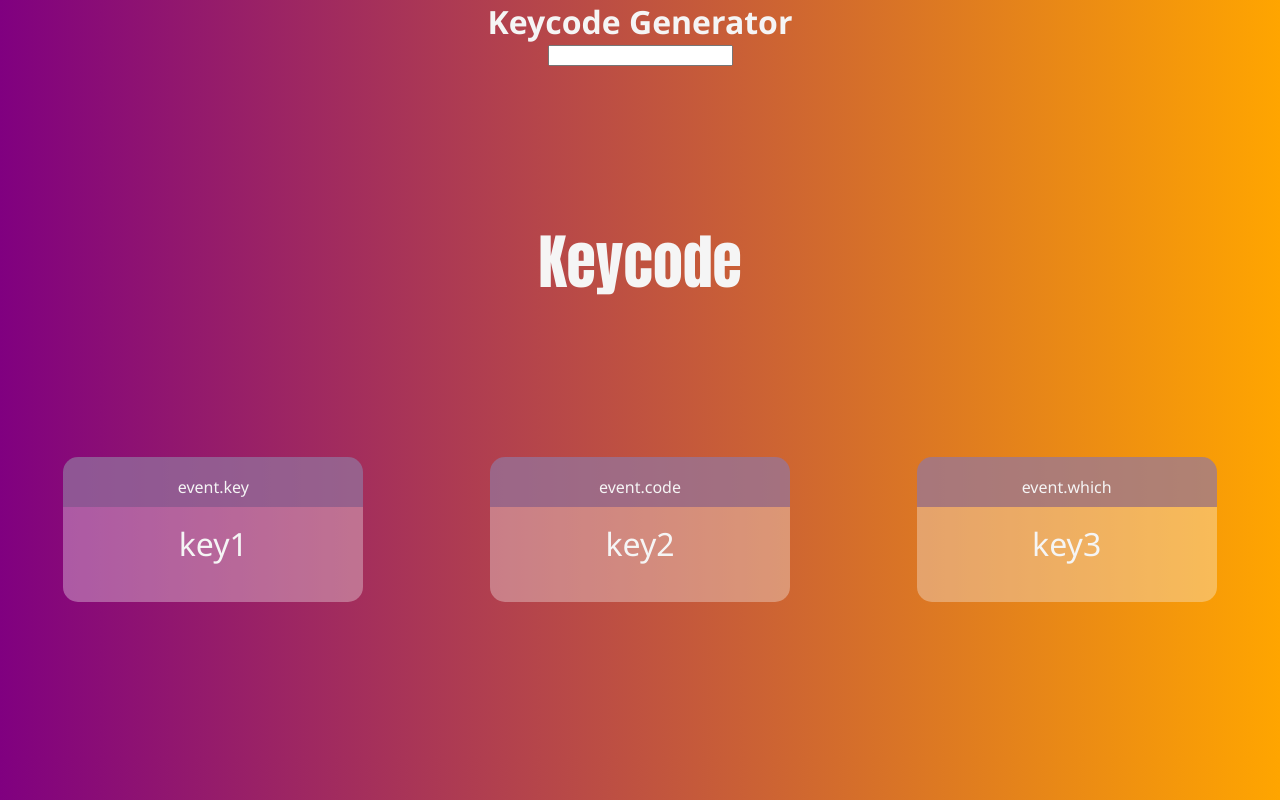
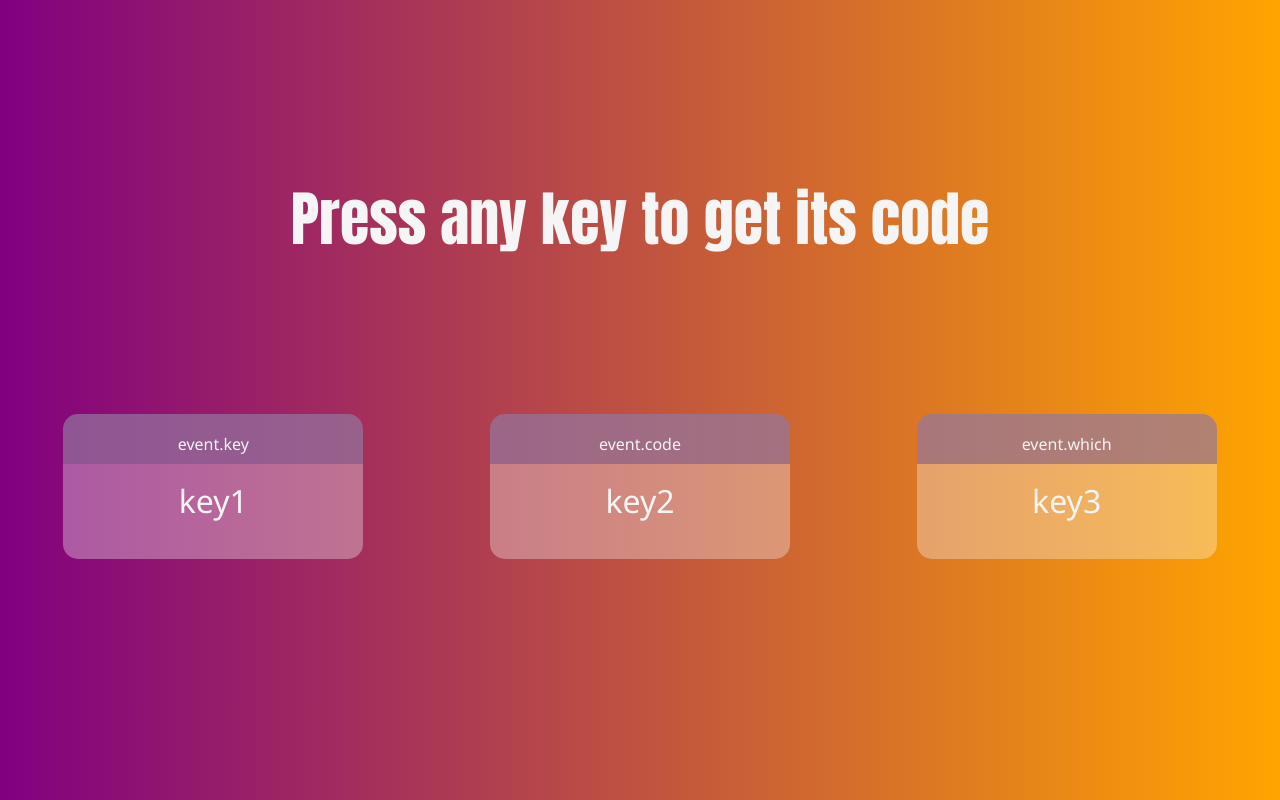
Before and after one commit to ajm1808/jsdompractice, a plain HTML site: page mc-5-1-js-dom-starterfiles/keycodechallenge/index.html in a window 1280 px wide. Drawn offline with Linux system fonts and the light colour scheme.

Commit message:
amended keycode

```diff
--- a/mc-5-1-js-dom-starterfiles/keycodechallenge/app.js
+++ b/mc-5-1-js-dom-starterfiles/keycodechallenge/app.js
@@ -4,6 +4,8 @@
 const key2 = document.getElementById("key2");
 const key3 = document.getElementById("key3");
 const input = document.getElementById("keycode");
+
+document.querySelector(".wrap").style.  visibility="hidden";
 
 // const wrap=document.getElementsByClassName("wrap");
 
@@ -22,4 +24,5 @@ document.addEventListener("keydown",(event) => {
     key2.textContent=event.code;
     key3.textContent=event.which;
     input.textContent=(`This key code is ${event.keyCode}`);
+    document.querySelector(".wrap").style.visibility="hidden";
 });
--- a/mc-5-1-js-dom-starterfiles/keycodechallenge/index.html
+++ b/mc-5-1-js-dom-starterfiles/keycodechallenge/index.html
@@ -6,17 +6,17 @@
     <title>Document</title>
 </head>
 <body id='body'>
-    <div class="wrap"><h1>Keycode Generator</h1>
+    <div class="wrap">
         <input type = "text" onkeypress = "keycode()">
       <p class ="key-display"></p>
         <p class = "hide-text"></p></div>
-    <div><p id = "keycode">Keycode</p></div>
+    <div><p id = "keycode">Press any key to get its code</p></div>
     <div class = "event-boxes">
-        <div class="event-key">     <p class="key-header">event.key</p><p id = "key1">key1</p></div>
+       <div class="event"> <div class="event-key">     <p class="key-header">event.key</p><p id = "key1">key1</p></div></div>
+       <div class="event">
+        <div class="event-code"><p class="code-header">event.code</p><p id = "key2">key2</p></div></div>
 
-        <div class="event-code"><p class="code-header">event.code</p><p id = "key2">key2</p></div>
-
-        <div class="event-which"><p class="which-header">event.which</p><p id = "key3">key3</p></div></div>
+        <div class="event"><div class="event-which"><p class="which-header">event.which</p><p id = "key3">key3</p></div></div></div>
 
 
 
--- a/mc-5-1-js-dom-starterfiles/keycodechallenge/style.css
+++ b/mc-5-1-js-dom-starterfiles/keycodechallenge/style.css
@@ -10,8 +10,8 @@ body{
 }
 
 .wrap{
-    /* align-items: center; */
-    /* justify-content: center; */
+    align-items: center;
+    justify-content: center;
     text-align: center;
 
 }
@@ -32,10 +32,7 @@ h1{
 
 }
 
-/* #keycode:hover{
-    transform: scale(1.1);
-    box-shadow: 0 4px 4px 4px  rgba(0, 0, 0, 0.384)
-} */
+
 .event-boxes{
     display: flex;
     flex-direction: row;
@@ -45,6 +42,7 @@ h1{
     margin: 0px;
     align-content: flex-end;
     text-align: center;
+    transition:0.07s;
 
 }
 
@@ -106,3 +104,21 @@ h1{
 
     border-radius: 0px 0    15px 15px;
 }
+
+
+.event-key:hover{
+    transform: scale(1.1);
+    box-shadow: 0 0 10px rgba(71, 61, 139, 0.432);
+    border-radius: 15px 15px 15px 15px;;
+}
+
+.event-code:hover{
+        transform: scale(1.1);
+        box-shadow: 0 0 10px rgba(71, 61, 139, 0.432);
+        border-radius: 15px 15px    15px 15px;;
+    }
+.event-which:hover{
+        transform: scale(1.1);
+        box-shadow: 0 0 10px rgba(71, 61, 139, 0.432);
+        border-radius: 15px 15px    15px 15px;;
+    }
```
